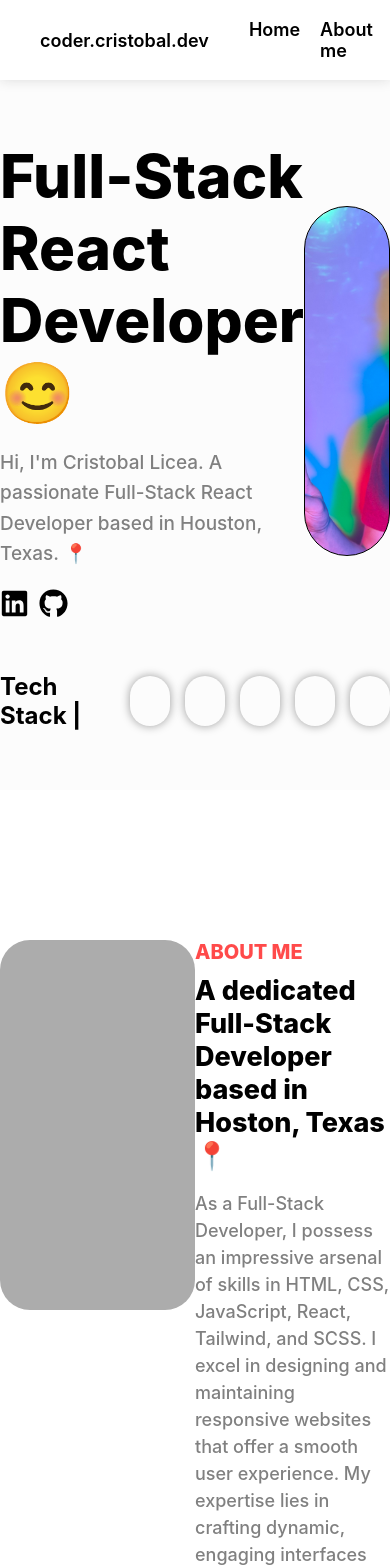
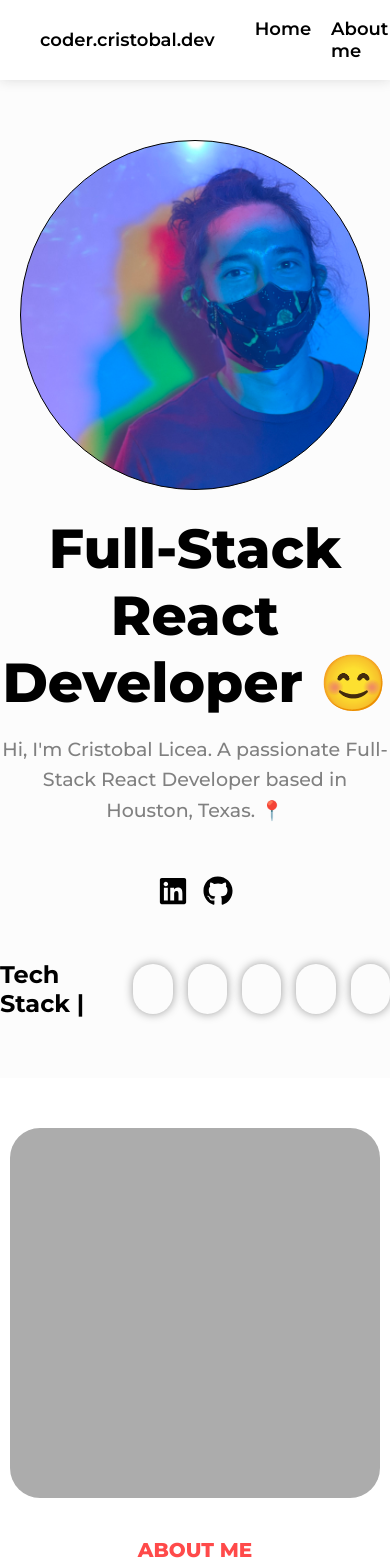
Before and after one commit to CristobalLicea/MyPortfolio, a React (Create React App) app: page / in a window 390 px wide. Shown: the top 1568 px of the page. Built offline with nearby package versions, Linux system fonts and the light colour scheme.

Commit message:
add font monserat

```diff
--- a/public/index.html
+++ b/public/index.html
@@ -15,6 +15,9 @@
       user's mobile device or desktop. See https://developers.google.com/web/fundamentals/web-app-manifest/
     -->
     <link rel="manifest" href="%PUBLIC_URL%/manifest.json" />
+    <link rel="preconnect" href="https://fonts.googleapis.com">
+    <link rel="preconnect" href="https://fonts.gstatic.com" crossorigin>
+    <link href="https://fonts.googleapis.com/css2?family=Montserrat:wght@100;200;300;400;500;600;700;800;900&display=swap" rel="stylesheet">
     <!--
       Notice the use of %PUBLIC_URL% in the tags above.
       It will be replaced with the URL of the `public` folder during the build.
--- a/src/App.css
+++ b/src/App.css
@@ -6,6 +6,7 @@
 before,
 after {
   box-sizing: border-box;
+  font-family: Montserrat;
 }
 
 h2, h3, h4, h5 { margin:0 }
--- a/src/components/About/About.css
+++ b/src/components/About/About.css
@@ -37,3 +37,25 @@ padding: 150px 0;
   color: gray;
   font-weight: 500;
 }
+
+
+@media screen and (max-width: 992px) {
+  #about {
+    padding: 50px 0;
+  }
+  .about-container {
+    flex-direction: column;
+    align-items: center;
+    text-align: center;
+  }
+
+  .about-img {
+    margin-bottom: 40px
+  }
+}
+
+@media screen and (max-width: 768px) {
+}
+
+@media screen and (max-width: 576px) {
+}
--- a/src/components/Landing/Landing.css
+++ b/src/components/Landing/Landing.css
@@ -16,7 +16,7 @@
 }
 
 .hero-text h1{
-  font-size: 60px;
+  font-size: 55px;
   font-weight: 800;
   margin: 0;
 }
@@ -46,9 +46,14 @@
   background-position-y: 0;
 }
 
+.landing-icons {
+  display: flex;
+  gap: 10px;
+}
+
 .landing-icon {
-  height: 29px;
-  width: 29px;
+  height: 30px;
+  width: 30px;
   transition: all ease-in-out .15s;
 }
 
@@ -62,3 +67,43 @@
   box-shadow: 0 0 10px rgb(155, 155, 155);
   border-radius: 100px
 }
+
+.tech-stack {
+  margin-top: 50px;
+  display: flex;
+  gap: 15px;
+  align-items: center;
+}
+
+@media screen and (max-width: 992px) {
+  .landing-hero {
+    flex-direction: column-reverse;
+  }
+
+  .hero-img {
+    margin-bottom: 25px;
+  }
+
+  .hero-text {
+    text-align: center;
+  }
+
+  .hero-text p {
+    margin-bottom: 50px;
+  }
+
+  .landing-icons {
+    justify-content: center;
+    gap: 15px;
+  }
+
+  .tech-stack {
+    justify-content: center;
+  }
+}
+
+@media screen and (max-width: 768px) {
+}
+
+@media screen and (max-width: 576px) {
+}
--- a/src/components/Landing/Landing.jsx
+++ b/src/components/Landing/Landing.jsx
@@ -10,7 +10,7 @@ const Landing = () => {
         <div className='hero-text'>
           <h1>Full-Stack React Developer 😊</h1>
           <p>Hi, I'm Cristobal Licea. A passionate Full-Stack React Developer based in Houston, Texas. 📍</p>
-          <div style={{ display: 'flex', gap: '10px'}}>
+          <div className="landing-icons">
             <div>
               <FaLinkedin className="landing-icon"/>
             </div>
@@ -21,7 +21,7 @@ const Landing = () => {
         </div>
         <div className="hero-img"></div>
         </div>
-        <div style={{marginTop: '50px', display: 'flex', gap: '15px', alignItems: 'center'}}>
+        <div className="tech-stack">
           <h2>Tech Stack |</h2>
           <div className="landing-tech"></div>
           <div className="landing-tech"></div>
--- a/src/components/Navbar/Navbar.jsx
+++ b/src/components/Navbar/Navbar.jsx
@@ -7,13 +7,22 @@ const Navbar = () => {
       <div>coder.cristobal.dev</div>
       <div>
         <ul>
-          <li>Home</li>
+          <li onClick={(e) => {
+            e.preventDefault();
+            document.querySelector('#homepage').scrollIntoView({ behavior: 'smooth'})
+          }}>Home</li>
           <li onClick={(e) => {
             e.preventDefault();
             document.querySelector('#about').scrollIntoView({ behavior: 'smooth'})
           }}>About me</li>
-          <li>Projects</li>
-          <li>Contact</li>
+          <li onClick={(e) => {
+            e.preventDefault();
+            document.querySelector('#about').scrollIntoView({ behavior: 'smooth'})
+          }}>Projects</li>
+          <li onClick={(e) => {
+            e.preventDefault();
+            document.querySelector('#about').scrollIntoView({ behavior: 'smooth'})
+          }}>Contact</li>
         </ul>
       </div>
     </div>
```
Also changed, not shown: src/components/Projects/Projects.css (added), src/components/Projects/Projects.jsx (added).
